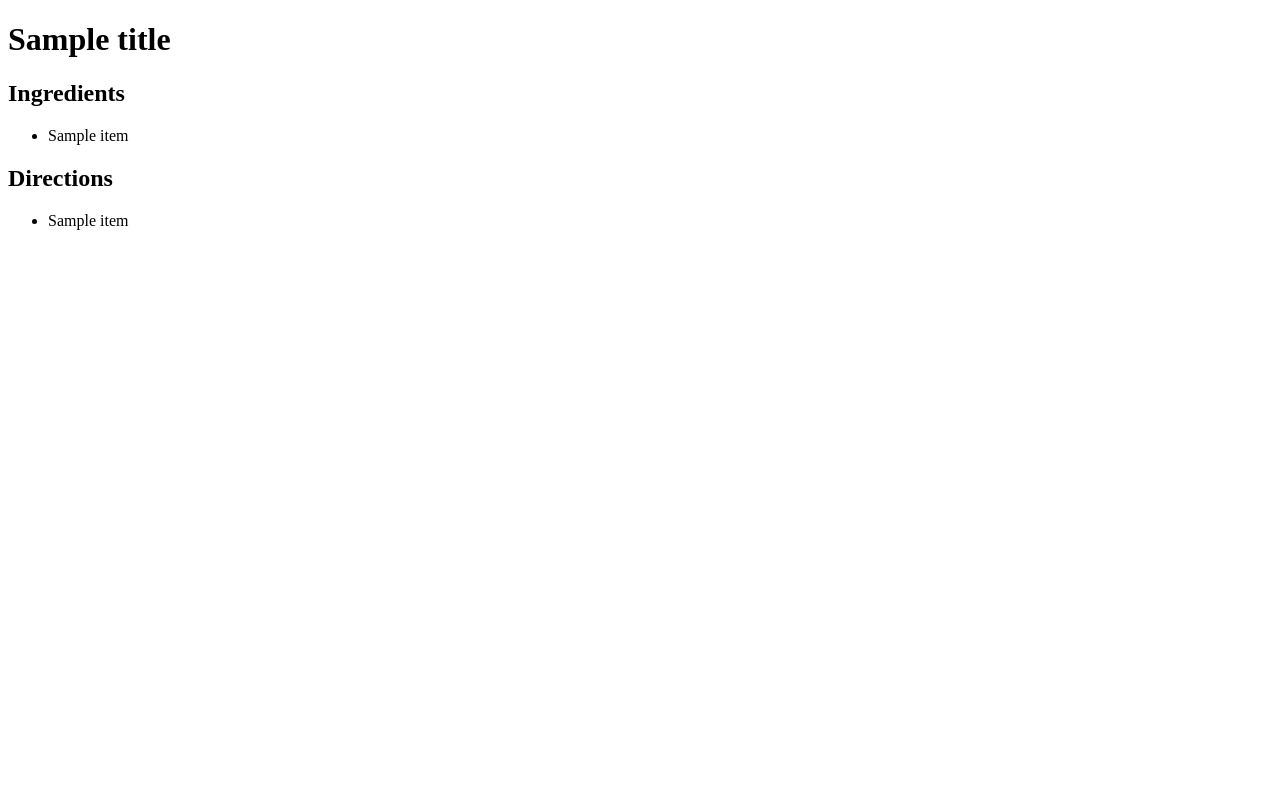
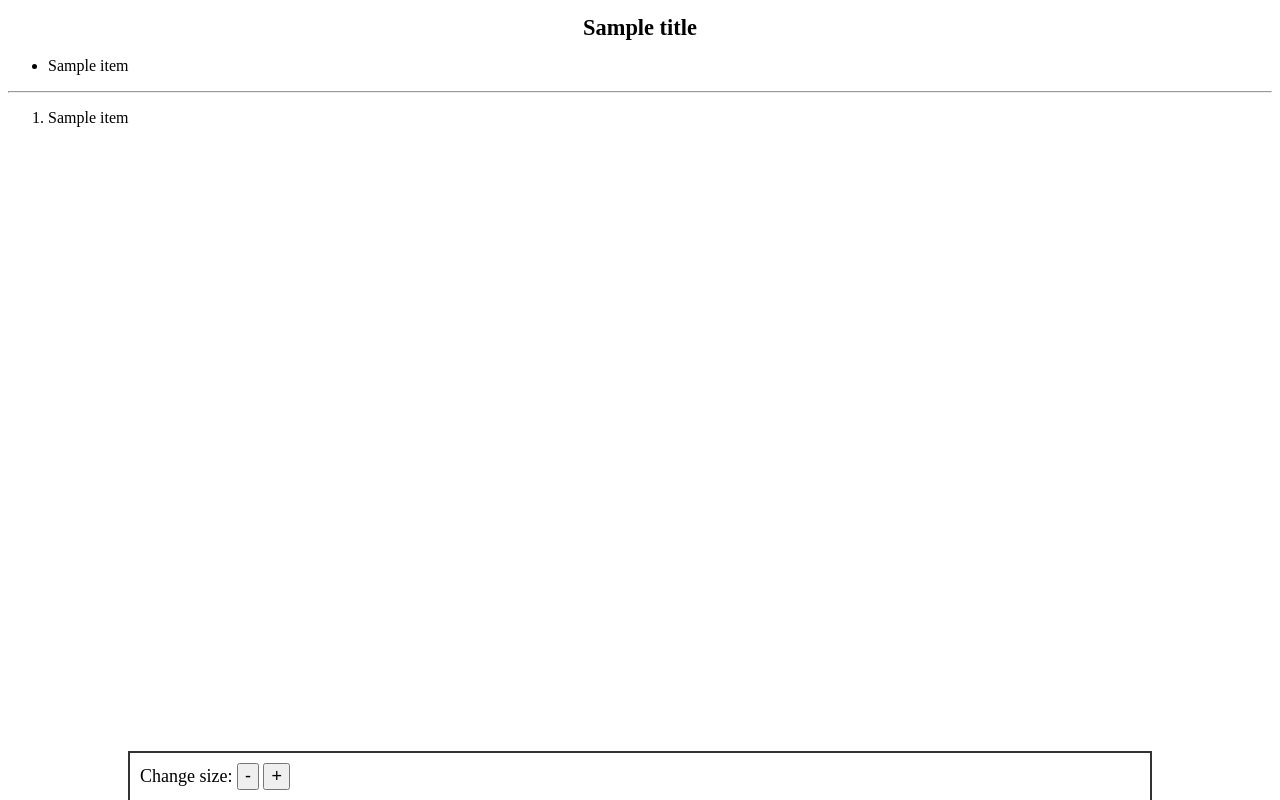
Before and after one commit to coderjz/gascogne, a Python web app: template templates/main.html in a window 1280 px wide. Run offline with Jinja, Linux system fonts and the light colour scheme; the template is opened without the code that fills it: most values are stand-ins (such as "Sample title", 1, 10 or a date in 2020).

Commit message:
Improve look of output page

```diff
--- a/templates/main.html
+++ b/templates/main.html
@@ -2,19 +2,77 @@
 <html>
 <head>
     <meta http-equiv="Content-type" content="text/html; charset=utf-8">
+    <style>
+        h1 {
+            font-size: 1.4em;
+            text-align:center;
+        }
+
+        li {
+            font-size: 1em;
+        }
+
+        ul, ol {
+            /*TODO: Get bullets left aligned*/
+            /*padding-left:0px;*/
+        }
+
+        ol li {
+            padding-bottom:4px;
+        }
+
+        #size-change {
+            position:fixed;
+            bottom:0px;
+            left:10%;
+            right:10%;
+            border:2px solid #333;
+            border-bottom:0px;
+            padding:10px;
+            font-size:18px;
+        }
+
+        .line {
+            width:100%;
+            border-bottom:1px dashed black;
+            height:0px;
+        }
+
+        button {
+            font-size:18px;
+            /*TODO: Make buttons prettier */
+        }
+
+        @media print {
+            #size-change {
+                display: none;
+            }
+        }
+    </style>
 </head>
 <body>
 <h1>{{ title }}</h1>
-<h2>Ingredients</h2>
     <ul>
         {% for item in ingredients %}
             <li>{{ item }}</li>
         {% endfor %}
     </ul>
-<h2>Directions</h2>
-    <ul>
+<hr>
+    <ol>
         {% for item in directions %}
             <li>{{ item }}</li>
         {% endfor %}
-    </ul>
+    </ol>
+    <div id="size-change">
+        <span>Change size:</span> <button onclick="sizeChange(-1)">-</button>&nbsp;<button onclick="sizeChange(1)">+</button>
+    </div>
+    <script type="text/javascript">
+        var sizeChange = function(delta) {
+            var fontRegex = /font-size:\s*(\d*)px/;
+            var body = document.getElementsByTagName("body")[0];
+            var style = body.getAttribute("style");
+            var fontsize = parseInt(style.match(fontRegex)[1]) + delta;
+            body.setAttribute("style", style.replace(fontRegex, "font-size: " + fontsize + "px"));
+        }
+    </script>
 </body>
```
